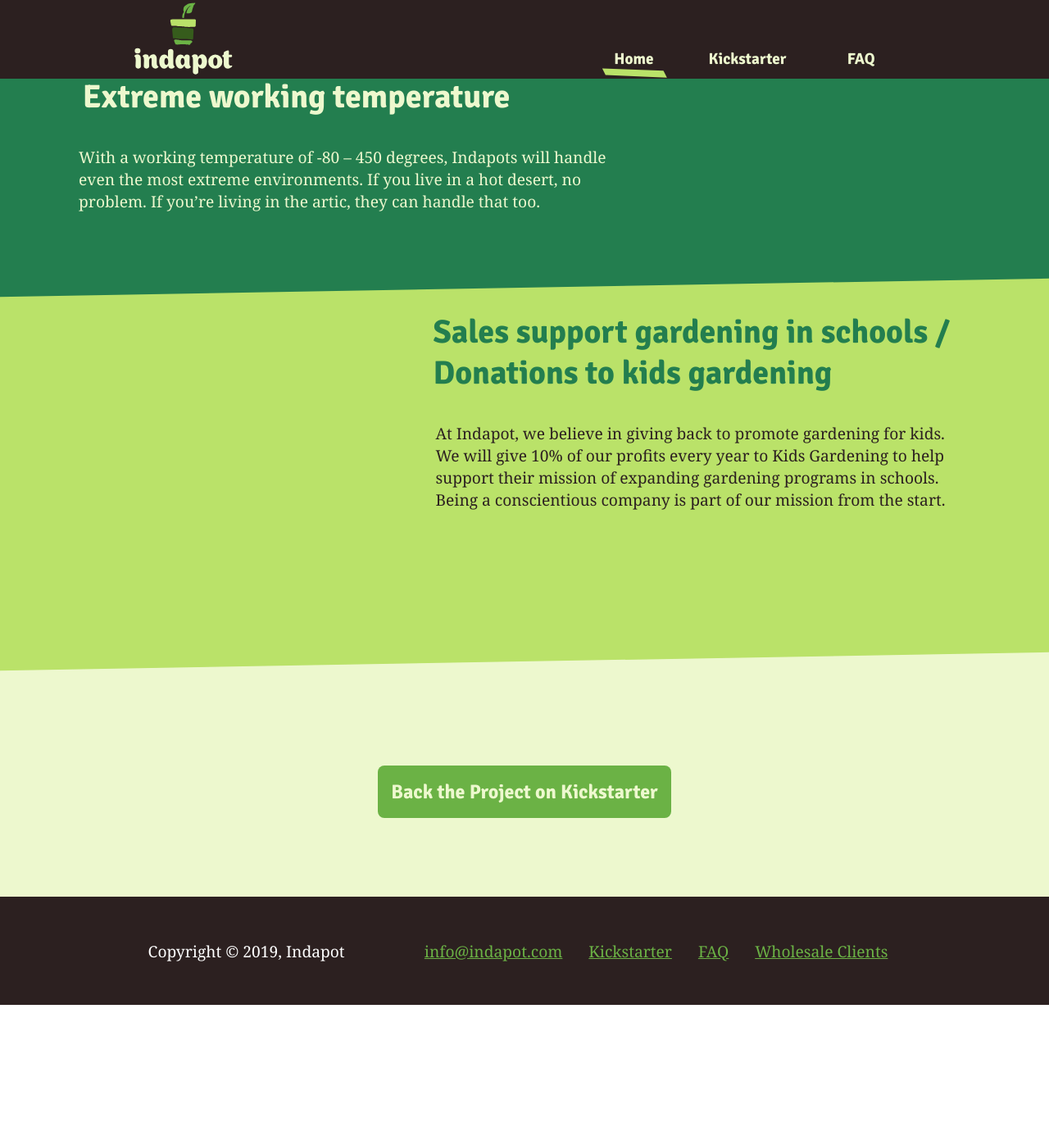
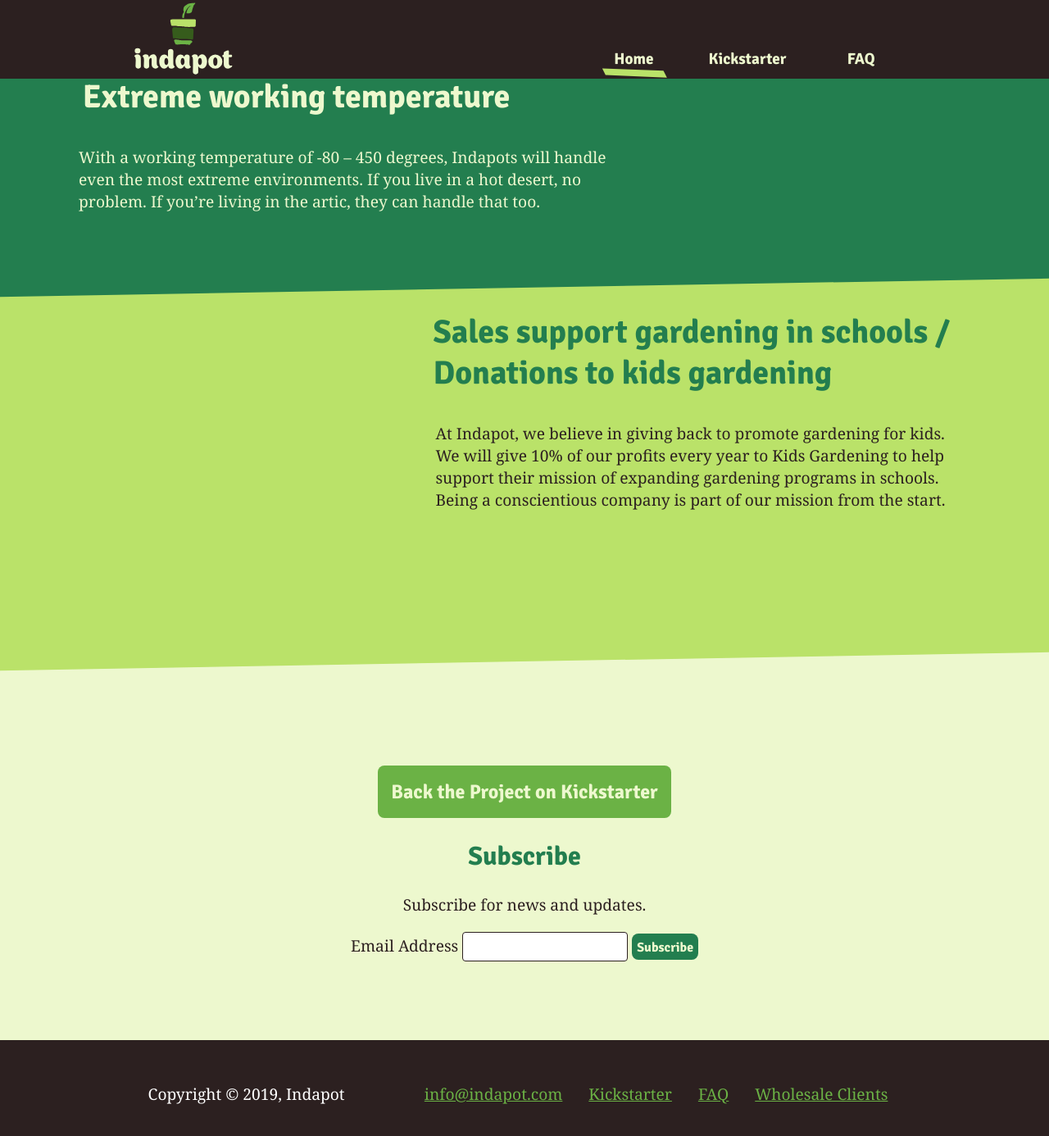
Before and after one commit to kbatson/indapot, a Jekyll site: the page built from indapot/index.md, in a window 1280 px wide and 1400 px high, scrolled down 6621 px. Shown: the top 1386 px of the window at 82% size. Built offline with Jekyll 4.4.1, drawn with Linux system fonts in a browser that asks for light colours; nearby versions of some CDN libraries; comment, search, counter and statistics services are not loaded; before the commit the page ends 7847 px from its top, so only the background shows below that.

Commit message:
Added mailchimp signup form

```diff
--- a/indapot/_includes/_header.html
+++ b/indapot/_includes/_header.html
@@ -9,6 +9,7 @@
   <link rel="stylesheet" type="text/css" href="/assets/css/main.css">
   <link rel="stylesheet" type="text/css" href="/assets/css/jquery.fancybox.min.css">
   <script src="assets/js/menu.js"></script>
+  <script id="mcjs">!function(c,h,i,m,p){m=c.createElement(h),p=c.getElementsByTagName(h)[0],m.async=1,m.src=i,p.parentNode.insertBefore(m,p)}(document,"script","https://chimpstatic.com/mcjs-connected/js/users/359d1006b19372dd15734d159/a534c972da0c808effbbe3118.js");</script>
 </head>
 <body{% if page.url == "/" %} class="home"{% endif %}>
   <header class="header">
--- a/indapot/_layouts/home.html
+++ b/indapot/_layouts/home.html
@@ -59,5 +59,28 @@
   </section>
 
   <a href="#" class="kickstarter__link">Back the Project on Kickstarter</a>
+
+  <!-- Begin Mailchimp Signup Form -->
+<div id="mc_embed_signup">
+<form action="https://indapot.us3.list-manage.com/subscribe/post?u=359d1006b19372dd15734d159&amp;id=a387d34bfc" method="post" id="mc-embedded-subscribe-form" name="mc-embedded-subscribe-form" class="validate" target="_blank" novalidate>
+    <div id="mc_embed_signup_scroll">
+  <h2>Subscribe</h2>
+  <p>Subscribe for news and updates.</p>
+<div class="mc-field-group">
+  <label for="mce-EMAIL">Email Address </label>
+  <input type="email" value="" name="EMAIL" class="required email" id="mce-EMAIL">
+  <input type="submit" value="Subscribe" name="subscribe" id="mc-embedded-subscribe" class="button">
+</div>
+  <div id="mce-responses" class="clear">
+    <div class="response" id="mce-error-response" style="display:none"></div>
+    <div class="response" id="mce-success-response" style="display:none"></div>
+  </div>    <!-- real people should not fill this in and expect good things - do not remove this or risk form bot signups-->
+    <div style="position: absolute; left: -5000px;" aria-hidden="true"><input type="text" name="b_359d1006b19372dd15734d159_a387d34bfc" tabindex="-1" value=""></div>
+
+    </div>
+</form>
+</div>
+
+<!--End mc_embed_signup-->
 </main>
 {% include _footer.html %}
--- a/indapot/assets/css/main.scss
+++ b/indapot/assets/css/main.scss
@@ -606,3 +606,32 @@ main.internal {
     }
   }
 }
+
+input {
+  height: 2rem;
+
+  font-family: 'Noto Serif', serif;
+  font-size: 1rem;
+  line-height: 2rem;
+
+  border: 1px solid $secondary-dark;
+  border-radius: .25rem;
+}
+
+/** MailChimp **/
+#mc_embed_signup {
+  width: 30rem;
+  margin: 0 auto;
+
+  #mc-embedded-subscribe {
+    border: none;
+    background: $primary-dark;
+    color: $tertiary-light;
+
+    font-family: 'Signika', sans-serif;
+    font-weight: bold;
+
+    height: 2rem;
+    border-radius: .5rem;
+  }
+}
```
Also changed, not shown: 2 other files.
